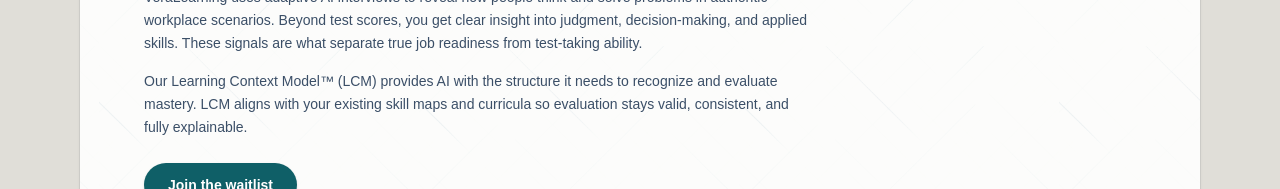
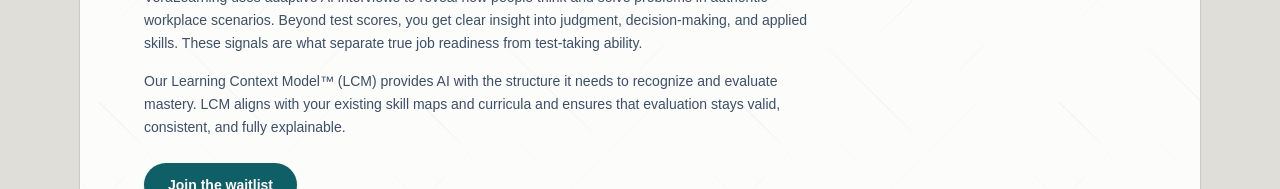
Before and after one commit to erica-trump/veralearning-website, a Next.js app: page / in a window 1280 px wide. Shown: the part 364-553 px from the top of the page. Built offline with nearby package versions, Linux system fonts and the light colour scheme.

Commit message:
copy update LCM try2

```diff
--- a/app/page.tsx
+++ b/app/page.tsx
@@ -132,7 +132,7 @@
                 <p>
                   Our Learning Context Model&trade; (LCM) provides AI with the structure it needs to recognize and
                   evaluate mastery. LCM aligns with your existing skill maps and
-                  curricula so evaluation stays valid, consistent, and fully
+                  curricula and ensures that evaluation stays valid, consistent, and fully
                   explainable.
                 </p>
               </div>
```
